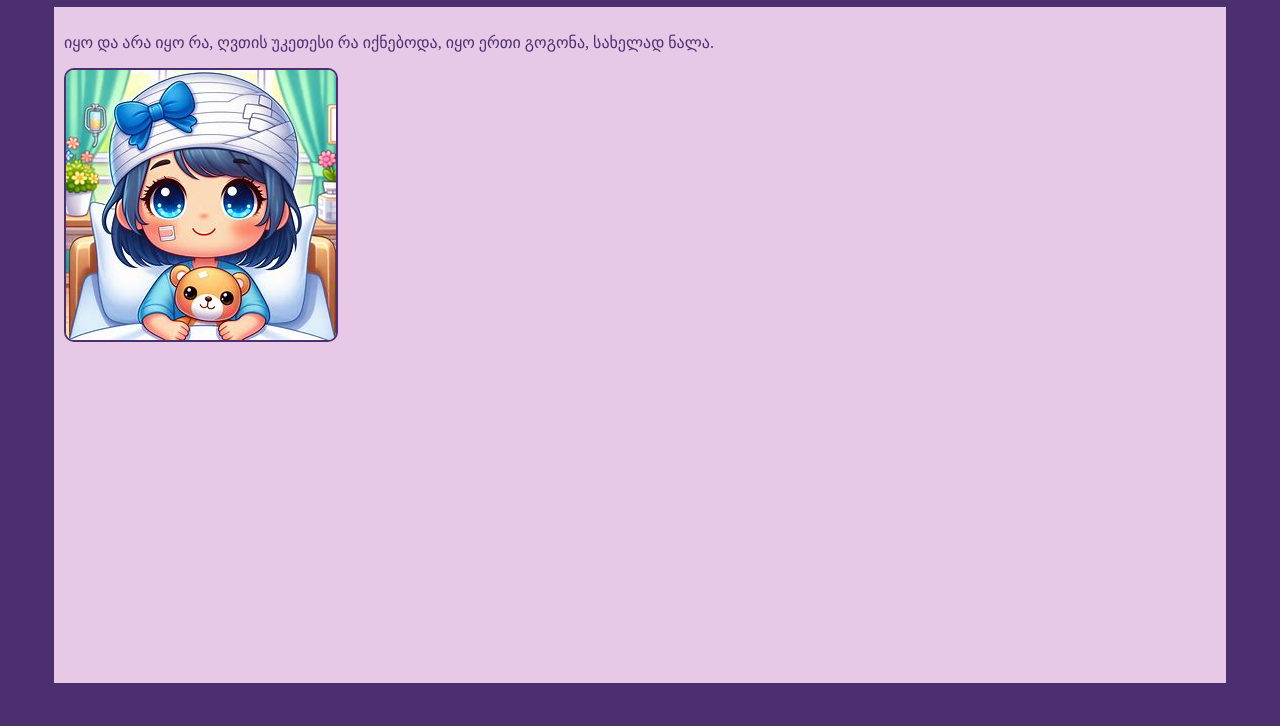
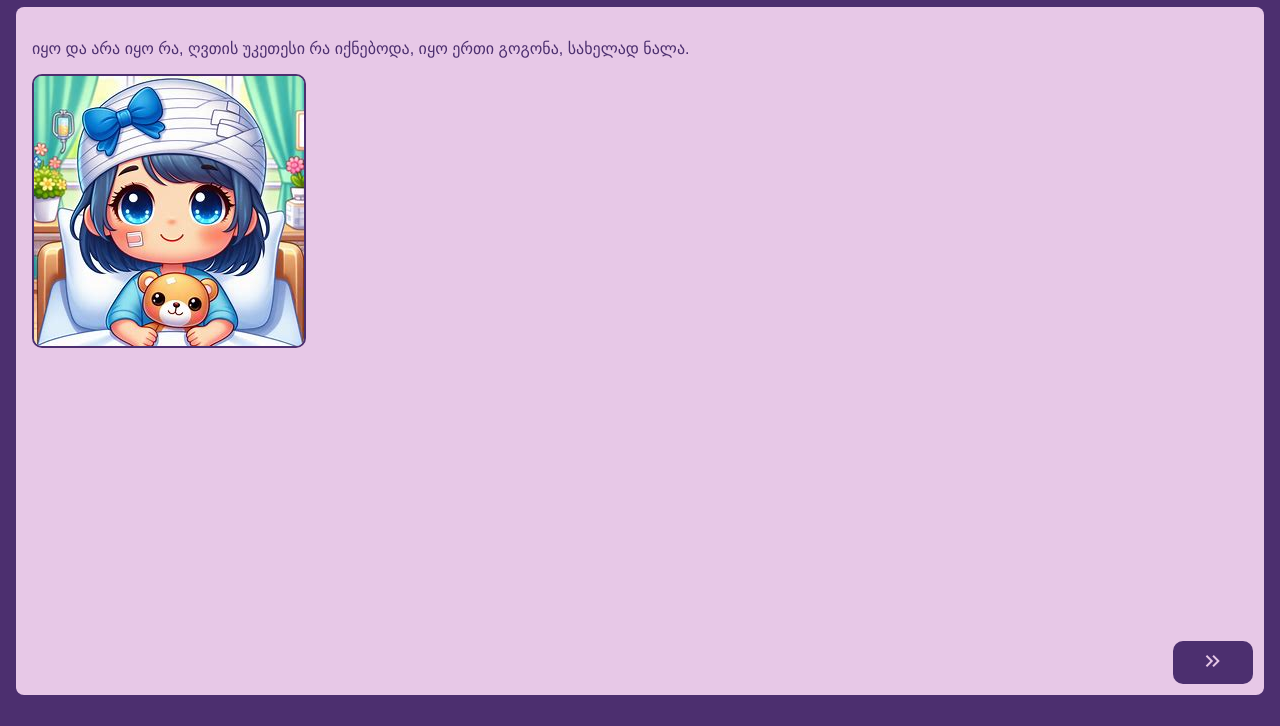
Before and after one commit to mikheilgorgadze/tales, a plain HTML site: page index.html in a window 1280 px wide. Shown: the part 74-800 px from the top of the page. Drawn offline with nearby package versions, Linux system fonts and the light colour scheme; a web font is replaced by a local one.

Commit message:
changed styles

```diff
--- a/css/styles.css
+++ b/css/styles.css
@@ -1,30 +1,55 @@
 :root {
     --main-color: #4c2f6f;
     --secondary-color: #e7c8e7;
+    --font-family: 'alk-sanet', sans-serif;
 }
 @font-face {
     font-family: 'alk-sanet';
     src: url('fonts/alk-sanet.ttf');
+}
+@font-face {
+    font-family: 'geo-hakuna';
+    src: url("fonts/SS-GEO-HAKUNA.otf");
+    font-weight: bold;
 }
 
 body {
     background-color: var(--main-color);
     color: var(--secondary-color);
     text-align: center;
-    font-family: 'alk-sanet', serif;
+    font-family: var(--font-family);
 }
 
 .tale-body {
     background-color: var(--secondary-color);
     color: var(--main-color);
+    border-radius: 0.5rem;
     height: 82vh;
-    width: 90vw;
+    width: 95vw;
     margin: auto;
     text-align: left;
-    padding: 10px;
+    padding: 1rem;
+    position: relative;
 }
 
 .cartoon-image {
     border-radius: 10px;
     border: 2px solid var(--main-color);
+    display: block;
+    max-width: 100%;
 }
+
+#next-button {
+    position: absolute;
+    bottom: 0;
+    right: 0;
+    padding: 0.5rem;
+    margin: 0.7rem;
+    cursor: pointer;
+    border: none;
+    border-radius: 10px;
+    width: 5rem;
+    background-color: var(--main-color);
+    color: var(--secondary-color);
+    font-family: var(--font-family);
+}
--- a/index.html
+++ b/index.html
@@ -4,14 +4,18 @@
     <meta charset="UTF-8">
     <title>ზღაპარიყო</title>
     <link rel="stylesheet" href="css/styles.css">
+    <link rel="stylesheet" href="https://fonts.googleapis.com/css2?family=Material+Symbols+Outlined:opsz,wght,FILL,GRAD@20..48,100..700,0..1,-50..200" />
 </head>
 <body>
     <header>
         <h1>ზღაპრის სათაური</h1>
-        <div class="tale-body">
-            <p>იყო და არა იყო რა, ღვთის უკეთესი რა იქნებოდა, იყო ერთი გოგონა, სახელად ნალა.</p>
-            <img class="cartoon-image" src="images/nala.jpeg" alt="">
-        </div>
     </header>
+    <div class="tale-body">
+        <p>იყო და არა იყო რა, ღვთის უკეთესი რა იქნებოდა, იყო ერთი გოგონა, სახელად ნალა.</p>
+        <img id="nala-image" class="cartoon-image" src="images/nala.jpeg" alt="" height="270" width="270">
+        <button id="next-button"><span class="material-symbols-outlined">keyboard_double_arrow_right</span></button>
+    </div>
+
+    <script src="js/script.js"></script>
 </body>
 </html>
```
Also changed, not shown: js/script.js (added, +18 -0 lines), css/fonts/SS-GEO-HAKUNA.otf (added).
